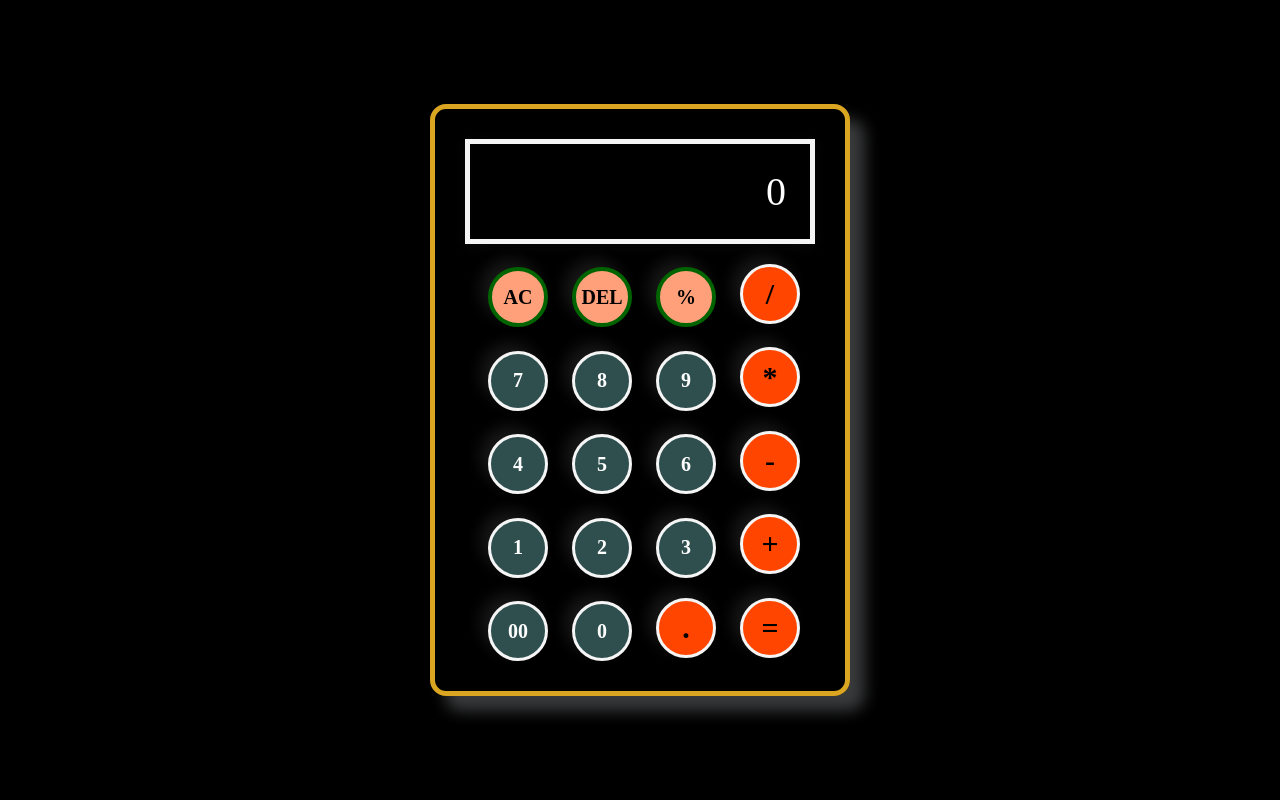
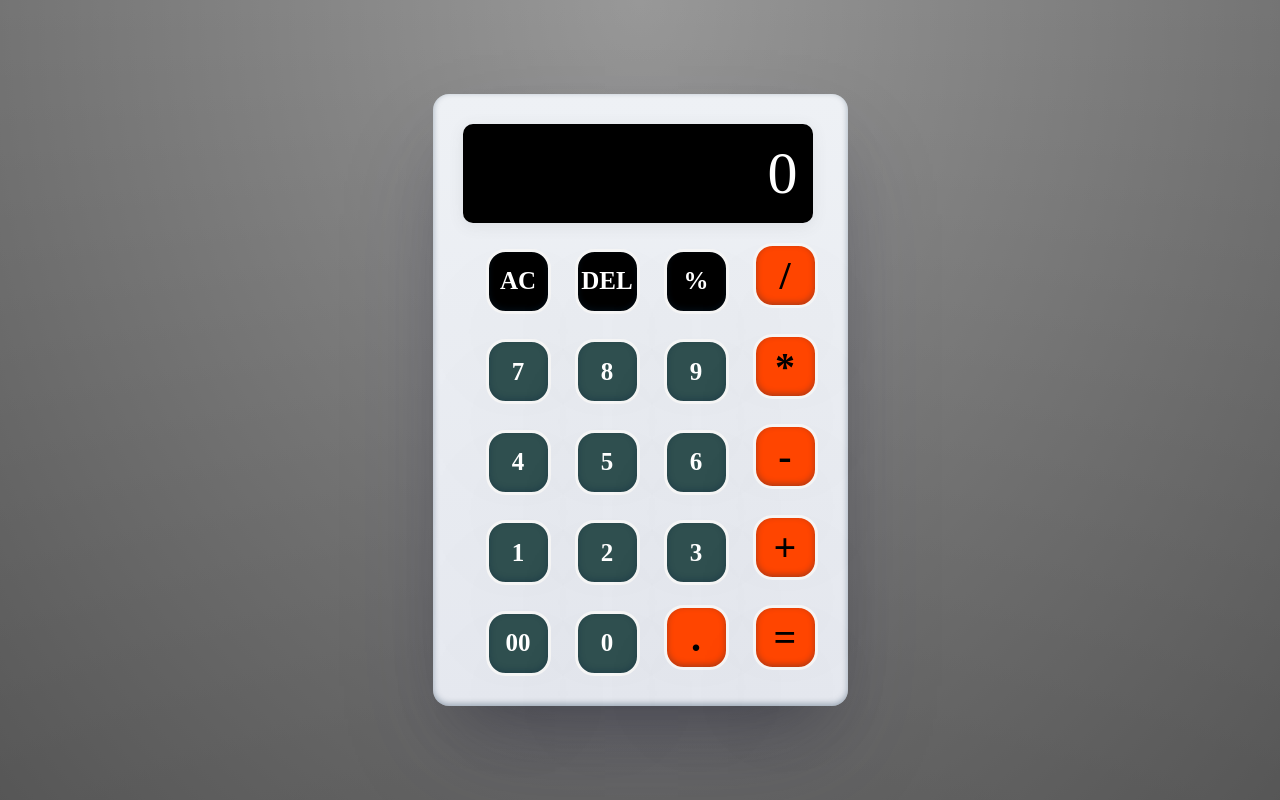
Before and after one commit to vikrampal038/My_Calculator, a plain HTML site: page index.html in a window 1280 px wide. Drawn offline with Linux system fonts and the light colour scheme.

Commit message:
transfer the UI

```diff
--- a/index.css
+++ b/index.css
@@ -11,26 +11,28 @@ body {
   display: flex;
   justify-content: center;
   align-items: center;
-  background: rgb(0, 0, 0);
+  background: linear-gradient(to bottom, rgba(255,255,255,0.15) 0%, rgba(0,0,0,0.15) 100%), radial-gradient(at top center, rgba(255,255,255,0.40) 0%, rgba(0,0,0,0.40) 120%) #989898;
+ background-blend-mode: multiply,multiply;
 }
 
 #calculator {
-  border: 5px solid goldenrod;
   padding: 20px;
   border-radius: 16px;
-  background: transparent;
-  box-shadow: 15px 15px 15px rgba(113, 115, 119, 0.5);
-}
+  box-shadow: rgba(50, 50, 93, 0.25) 0px 50px 100px -20px, rgba(0, 0, 0, 0.3) 0px 30px 60px -30px, rgba(10, 37, 64, 0.35) 0px -2px 6px 0px inset;
+  background-image: linear-gradient(to top, #e6e9f0 0%, #eef1f5 100%);
+  }
 
 #display {
   width: 350px;
-  border: 5px solid whitesmoke;
-  padding: 24px;
+  border:none;
+  outline: none;
+  border-radius: 10px;
+  padding: 15px;
   margin: 10px;
-  background: transparent;
+  background: black;
   color: #ffffff;
   box-shadow: 0px 3px 15px rgba(84, 84, 84, 0.1);
-  font-size: 40px;
+  font-size: 60px;
   text-align: right;
 }
 
@@ -44,30 +46,42 @@ body {
 
 button {
   border: none;
-  width: 60px;
-  height: 60px;
+  outline: none;
+  width: 65px;
+  height: 65px;
   margin: 10px;
-  border-radius: 50%;
+  border-radius: 30%;
   border: 3px solid whitesmoke;
   background-color: darkslategrey;
   color: rgb(255, 255, 255);
-  font-size: 20px;
+  font-size: 25px;
   font-weight: 700;
-  box-shadow: -8px -8px 15px rgba(225, 225, 225, 0.1);
-  cursor: pointer;
+  box-shadow: rgba(50, 50, 93, 0.25) 0px 50px 100px -20px, rgba(0, 0, 0, 0.3) 0px 30px 60px -30px, rgba(10, 37, 64, 0.35) 0px -2px 6px 0px inset;
+    cursor: pointer;
+}
+
+button:hover{
+  background-color:rgb(22, 51, 51) ;
 }
 
 .operater {
-  background-color: lightsalmon;
-  color: black;
-  border: 4px solid darkgreen;
+  background-color: rgb(0, 0, 0);
+  color: rgb(255, 255, 255);
+  box-shadow: rgba(50, 50, 93, 0.25) 0px 50px 100px -20px, rgba(0, 0, 0, 0.3) 0px 30px 60px -30px, rgba(10, 37, 64, 0.35) 0px -2px 6px 0px inset;
+}
+.operater:hover{
+  background-color:rgb(58, 58, 58) ;
 }
 
 .character {
   background-color: orangered;
   color: rgb(0, 0, 0);
-  font-size: 30px;
+  font-size: 40px;
   font-weight: 900;
+  text-align: center;
+}
+.character:hover{
+  background-color: rgb(213, 68, 15);
 }
 
 /* Responsive Design */
```
Also changed, not shown: index.html (+4 -0 lines).
